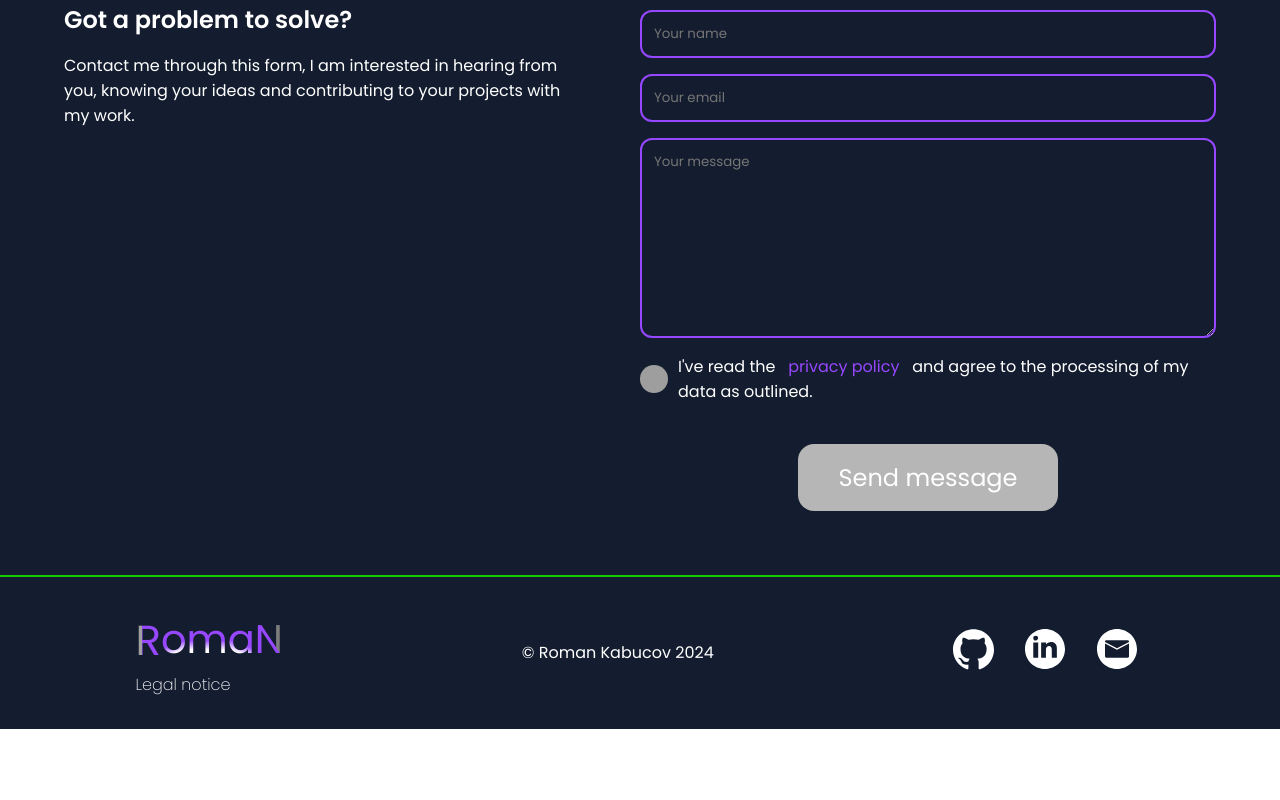
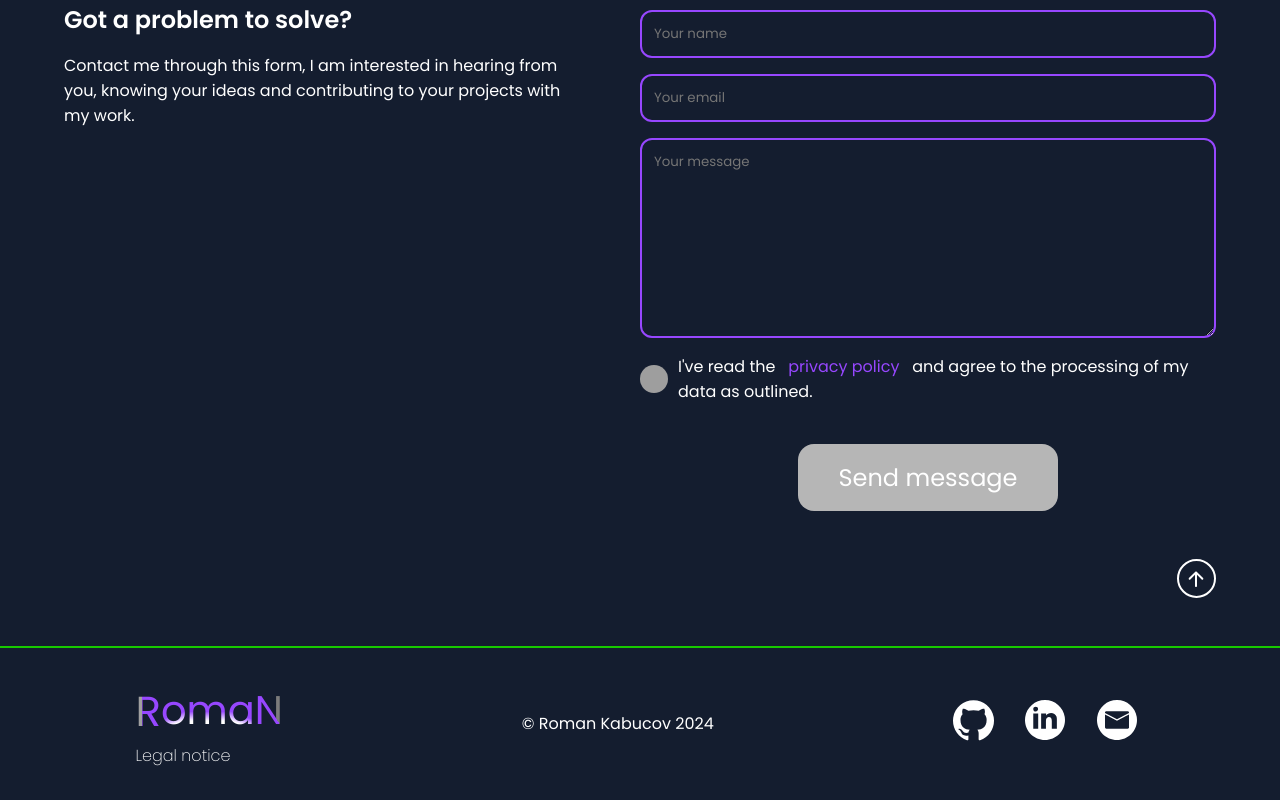
Before and after one commit to Solquarters/portfolio, an Angular app: page / in a window 1280 px wide. Shown: the part 5635-6435 px from the top of the page. Before the commit the page ends 6364 px from the top, so only its background shows below. Built offline with nearby package versions, Linux system fonts and the light colour scheme; grey boxes are pictures that could not be loaded.

Commit message:
contact form ng style logic

```diff
--- a/src/app/main-content/e-contact/e-contact.component.html
+++ b/src/app/main-content/e-contact/e-contact.component.html
@@ -29,6 +29,14 @@
 
     </div>
 
+    <div class="parentDiv2">
+        <svg width="39" height="39" viewBox="0 0 39 39" fill="none" (click)="scrollToTop()">
+            <rect x="1" y="1" width="37" height="37" rx="18.5" stroke="white" stroke-width="2"/>
+            <path d="M18 15.828L13.343 20.485C12.9526 20.8755 12.3195 20.8755 11.929 20.485C11.5386 20.0945 11.5386 19.4615 11.929 19.071L18.2929 12.7071C18.6834 12.3166 19.3166 12.3166 19.7071 12.7071L26.071 19.071C26.4615 19.4615 26.4615 20.0945 26.071 20.485C25.6806 20.8755 25.0475 20.8755 24.657 20.485L20 15.828L20 27C20 27.5523 19.5523 28 19 28C18.4477 28 18 27.5523 18 27L18 15.828Z" fill="white"/>
+            </svg>
+
+    </div>
+
 
 </div>
 
--- a/src/app/main-content/e-contact/e-contact.component.scss
+++ b/src/app/main-content/e-contact/e-contact.component.scss
@@ -54,6 +54,27 @@ color: white;
     justify-content: center;
 }
 
+.parentDiv2 {
+    width: 100%;
+    display: flex;
+    justify-content: flex-end;
+    padding: 16px 0;
+    align-items: center;
+
+    > svg {
+      cursor: pointer;
+
+      &:hover {
+        rect {
+          stroke: #70E61C;
+        }
+
+        path {
+          fill: #70E61C;
+        }
+      }
+    }
+  }
 
 
 @media screen and (max-width: 780px) {
--- a/src/app/main-content/e-contact/e-contact.component.ts
+++ b/src/app/main-content/e-contact/e-contact.component.ts
@@ -10,4 +10,8 @@ import { ContactformComponent } from './contactform/contactform.component';
 })
 export class EContactComponent {
 
+
+  scrollToTop(): void {
+    window.scrollTo({ top: 0, behavior: 'smooth' });
+  }
 }
```
Also changed, not shown: src/assets/img/upbutton.svg (added).
